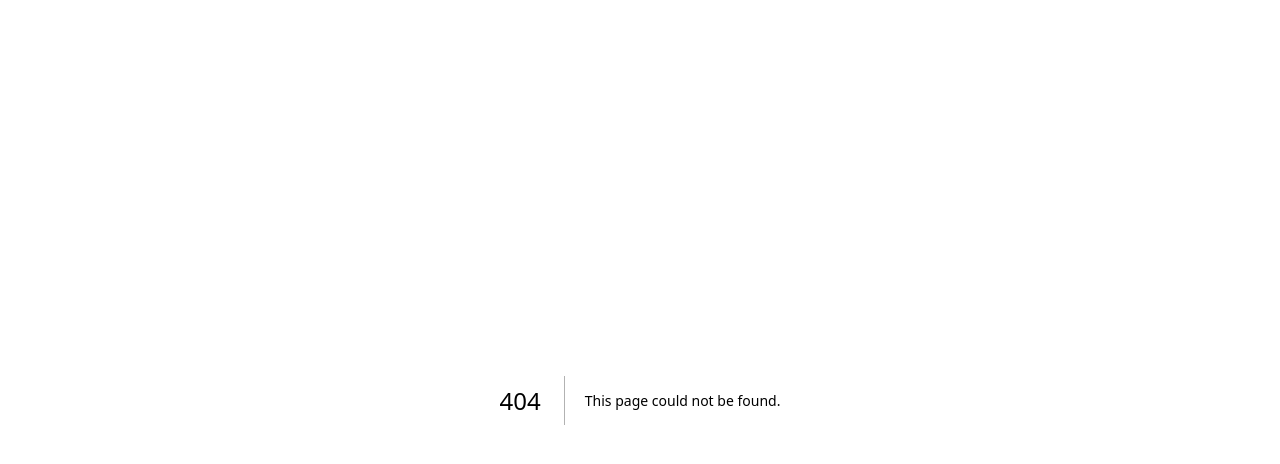
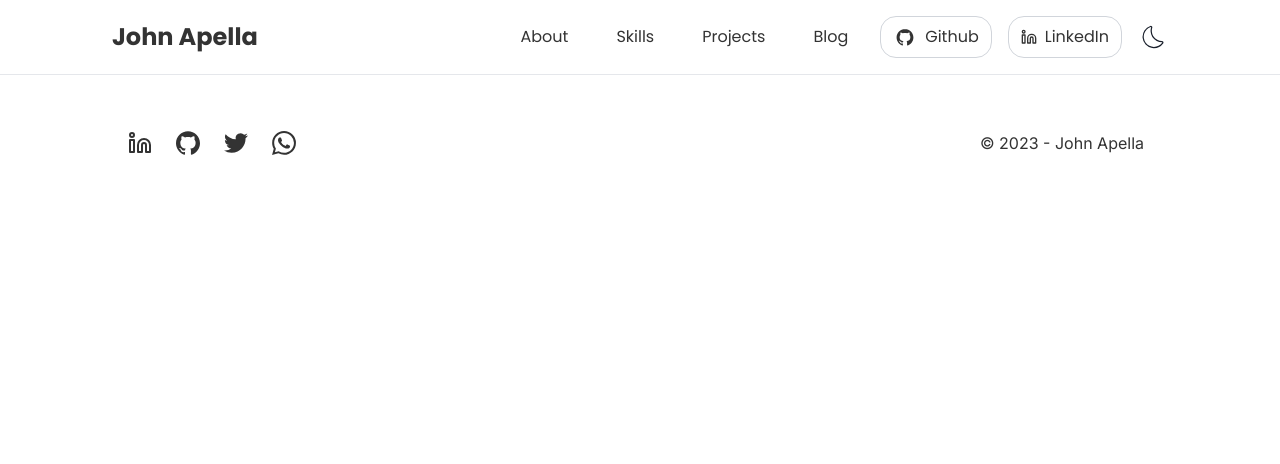
Before and after one commit to apella1/next-portfolio, a Next.js app: page /blog in a window 1280 px wide. Before the commit this address had no page. Shown: the top 464 px of the page. Built offline with nearby package versions, Linux system fonts and the light colour scheme.

Commit message:
Enable speed analytics

```diff
--- /dev/null
+++ b/app/blog/page.tsx
@@ -0,0 +1,11 @@
+import { Navbar, Footer } from "@/components";
+
+export default function Blog() {
+  return (
+    <main className="">
+      <Navbar />
+      <hr />
+      <Footer />
+    </main>
+  );
+}
--- a/components/Navbar.tsx
+++ b/components/Navbar.tsx
@@ -27,13 +27,14 @@ const Navbar = () => {
         Projects
       </a>
       <a
-        href="#contact"
+        href="/blog"
         className="hover:bg-[#032cfc] hover:text-white py-2 px-4 rounded-md"
       >
-        Contact
+        Blog
       </a>
       <a
         href="https://github.com/apella1"
+        target="_blank"
         className="hover:bg-[#032cfc] hover:text-white py-2 px-3 rounded-2xl flex items-center space-x-2 border border-gray-300 p-4"
       >
         <DiGithubBadge className="text-2xl" />
@@ -41,7 +42,8 @@ const Navbar = () => {
       </a>
 
       <a
-        href="https://linkedin.com/in/john-apella"
+        href="https://linkedin.com/in/johnapella"
+        target="_blank"
         className="hover:bg-[#032cfc] hover:text-white py-2 px-3 rounded-2xl flex items-center space-x-2 border border-gray-300 p-4"
       >
         <FiLinkedin />
```
